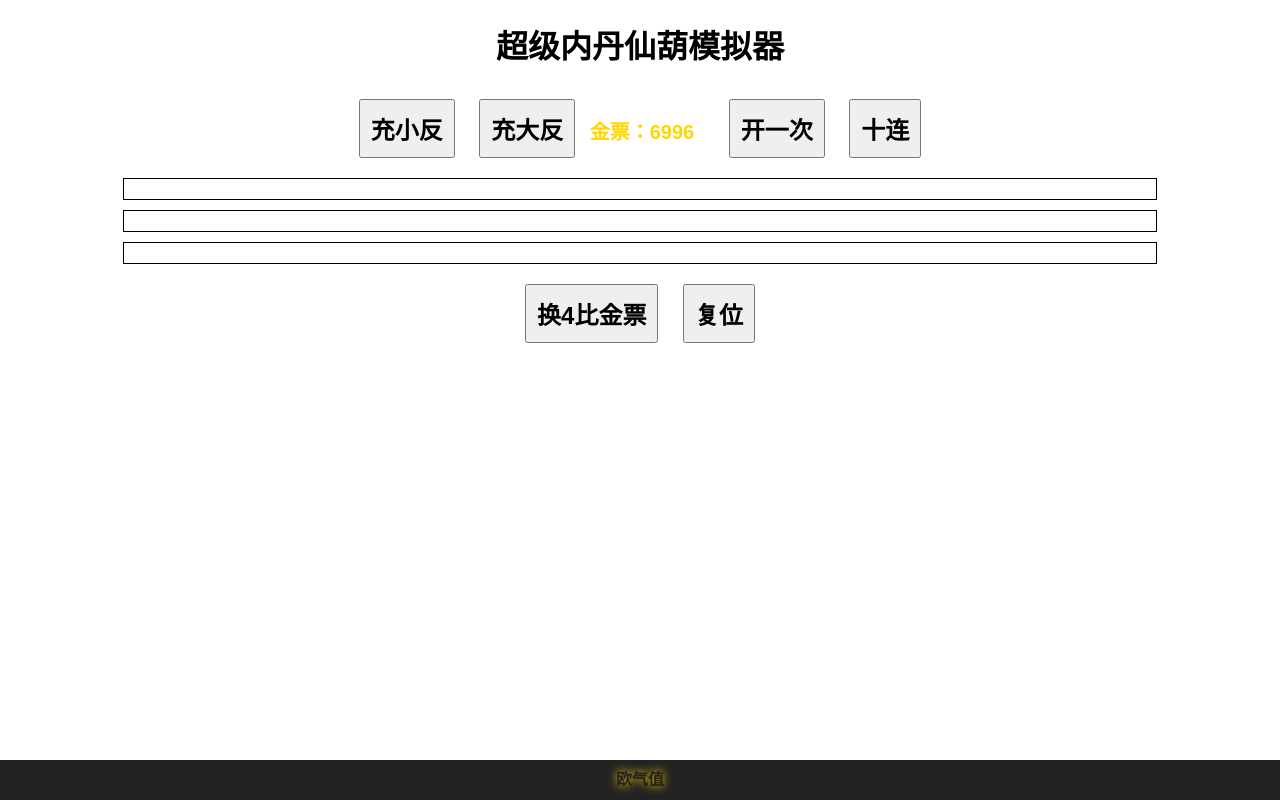
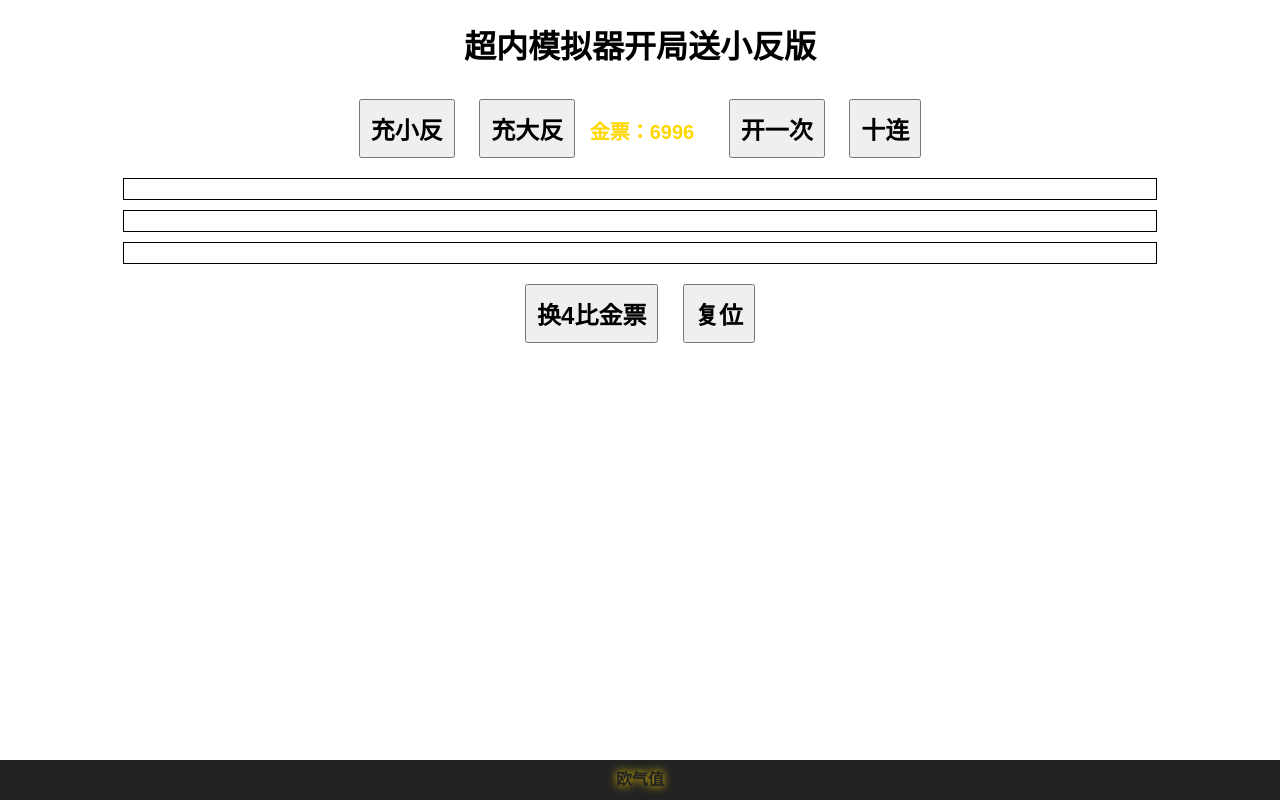
Before and after one commit to heyturbo/amulet, a plain HTML site: page index.html in a window 1280 px wide. Drawn offline with Linux system fonts and the light colour scheme.

Commit message:
Update index.html

```diff
--- a/index.html
+++ b/index.html
@@ -67,7 +67,7 @@
     </style>
 </head>
 <body>
-    <h1>超级内丹仙葫模拟器</h1>
+    <h1>超内模拟器开局送小反版</h1>
     <button id="small-recharge">充小反</button>
     <button id="large-recharge">充大反</button>
     <span id="gold">金票：6996</span>
```
